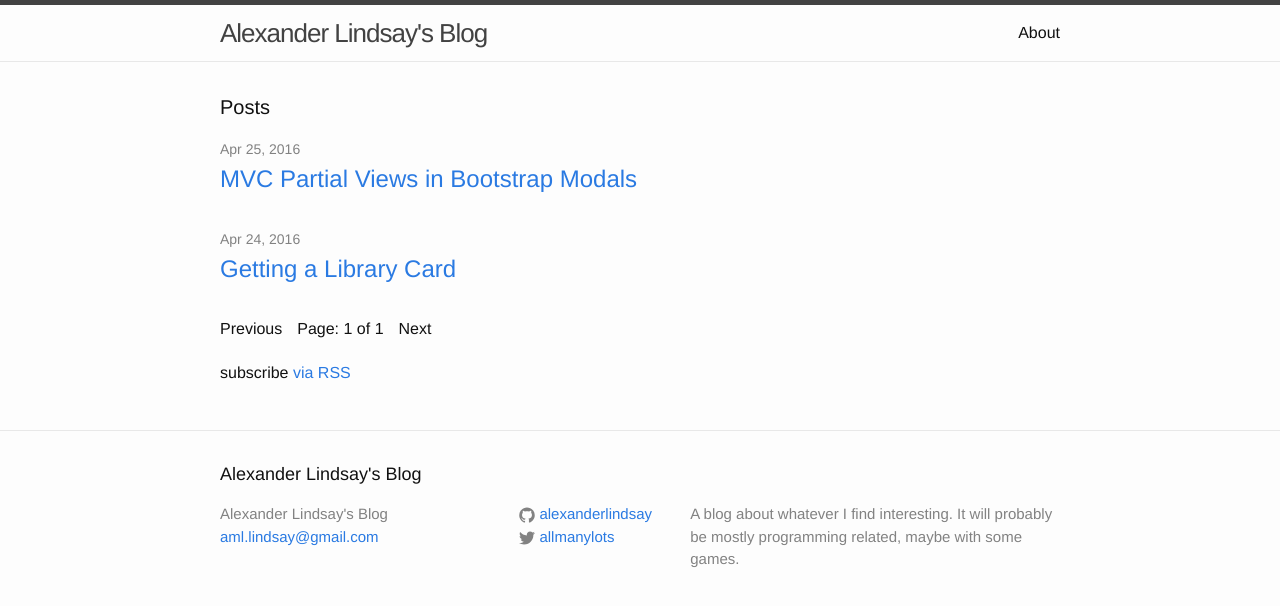
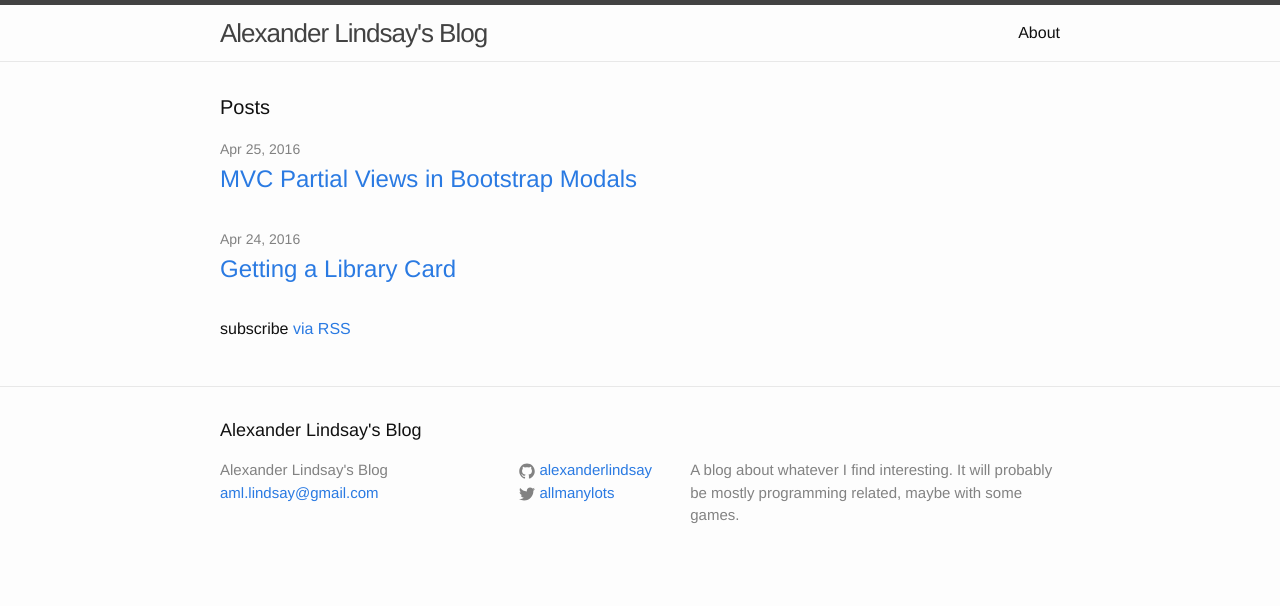
Before and after one commit to AlexanderLindsay/AlexanderLindsay.github.io, a Jekyll site: the page built from index.html, in a window 1280 px wide. Shown: the top 606 px of the page. Built offline with Jekyll 4.4.1, drawn with Linux system fonts in a browser that asks for light colours; the list of posts is cut into pages by our own code.

```diff
--- a/index.html
+++ b/index.html
@@ -18,6 +18,7 @@ layout: default
     {% endfor %}
   </ul>
 
+  {% if paginator.total_pages > 1 %}
   <div class="pagination">
       {% if paginator.previous_page %}
         <a href="{{ paginator.previous_page_path | prepend: site.baseurl }}" class="previous">Previous</a>
@@ -31,6 +32,7 @@ layout: default
         <span class="next">Next</span>
       {% endif %}
   </div>
+  {% endif %}
 
   <p class="rss-subscribe">subscribe <a href="{{ "/feed.xml" | prepend: site.baseurl }}">via RSS</a></p>
 
```
Also changed, not shown: _posts/2016-04-25-bootstrap-modals-and-razor.md (+2 -0 lines), assets/ModalSample.png (added).
